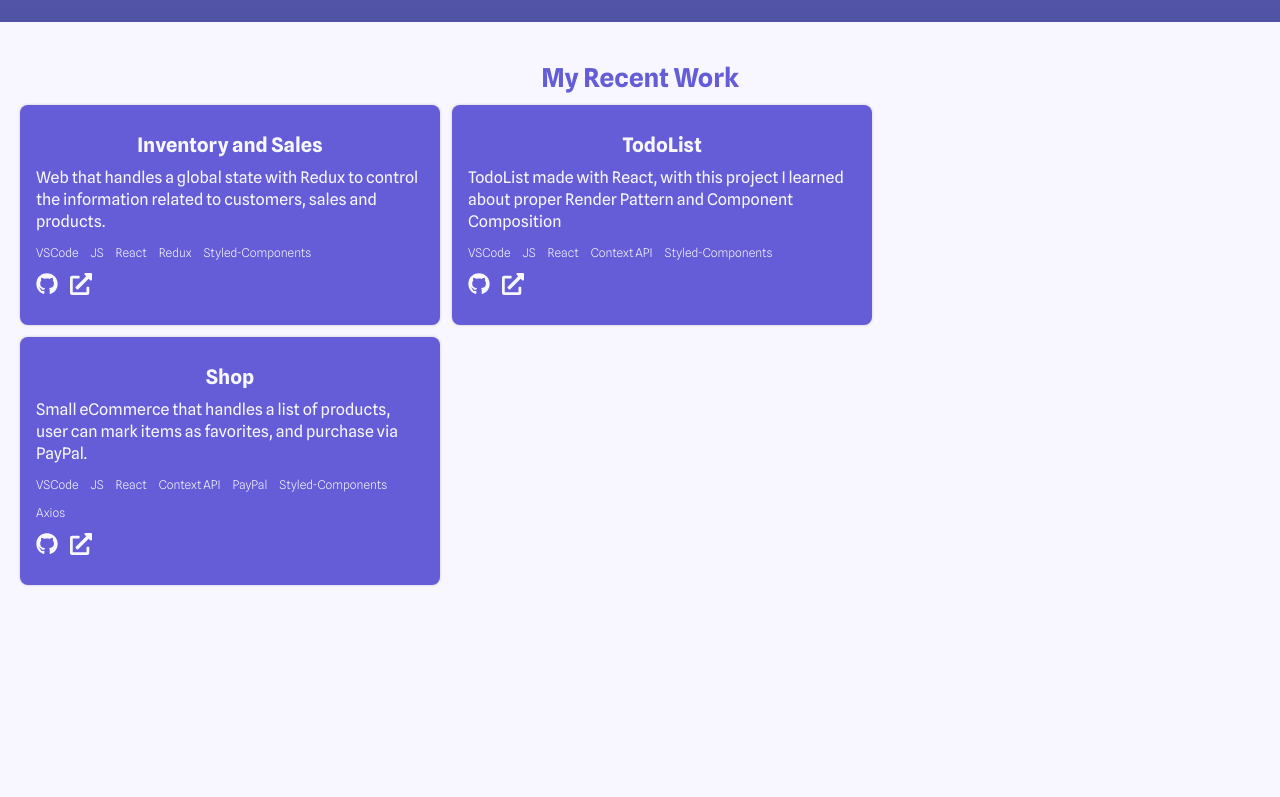
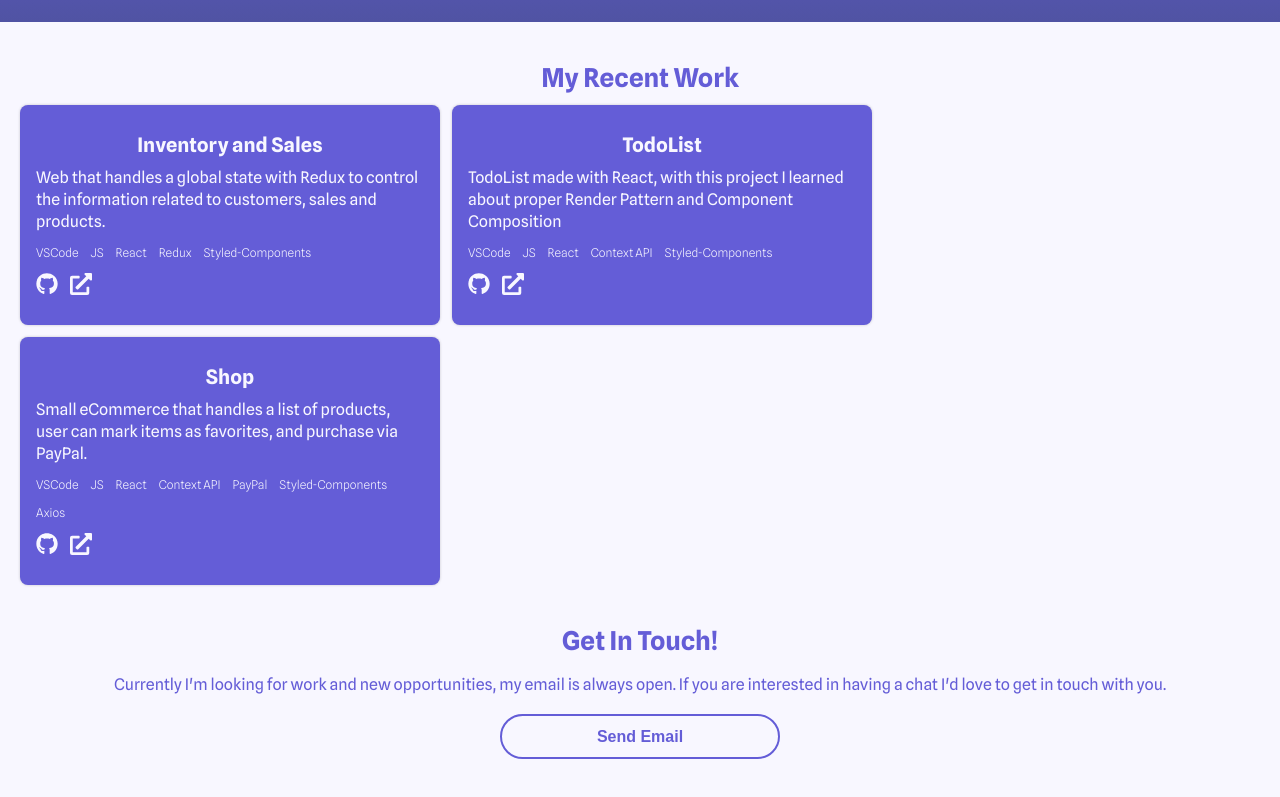
Before and after one commit to jsalen/personal-portfolio, a React (Create React App) app: page / in a window 1280 px wide. Shown: the part 1245-2042 px from the top of the page. Before the commit the page ends 1870 px from the top, so only its background shows below. Built offline with nearby package versions, Linux system fonts and the light colour scheme.

Commit message:
deleted footer

```diff
--- a/src/App.js
+++ b/src/App.js
@@ -1,5 +1,6 @@
 import { Layout } from './components/Layout'
 import { About } from './containers/About'
+import { Contact } from './containers/Contact'
 import { Header } from './containers/Header'
 import { Intro } from './containers/Intro'
 import { Work } from './containers/Work'
@@ -12,6 +13,7 @@ function App() {
         <Intro />
         <About />
         <Work />
+        <Contact />
       </Layout>
     </>
   )
```
